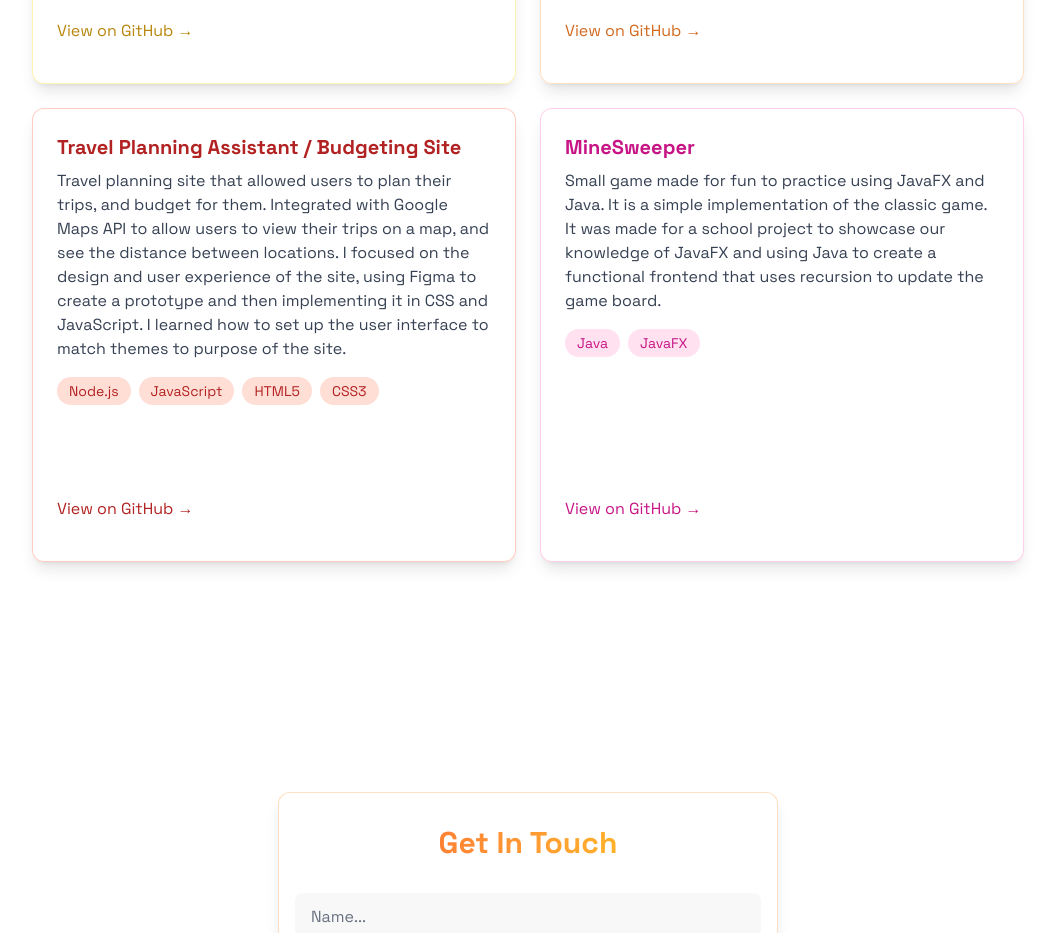
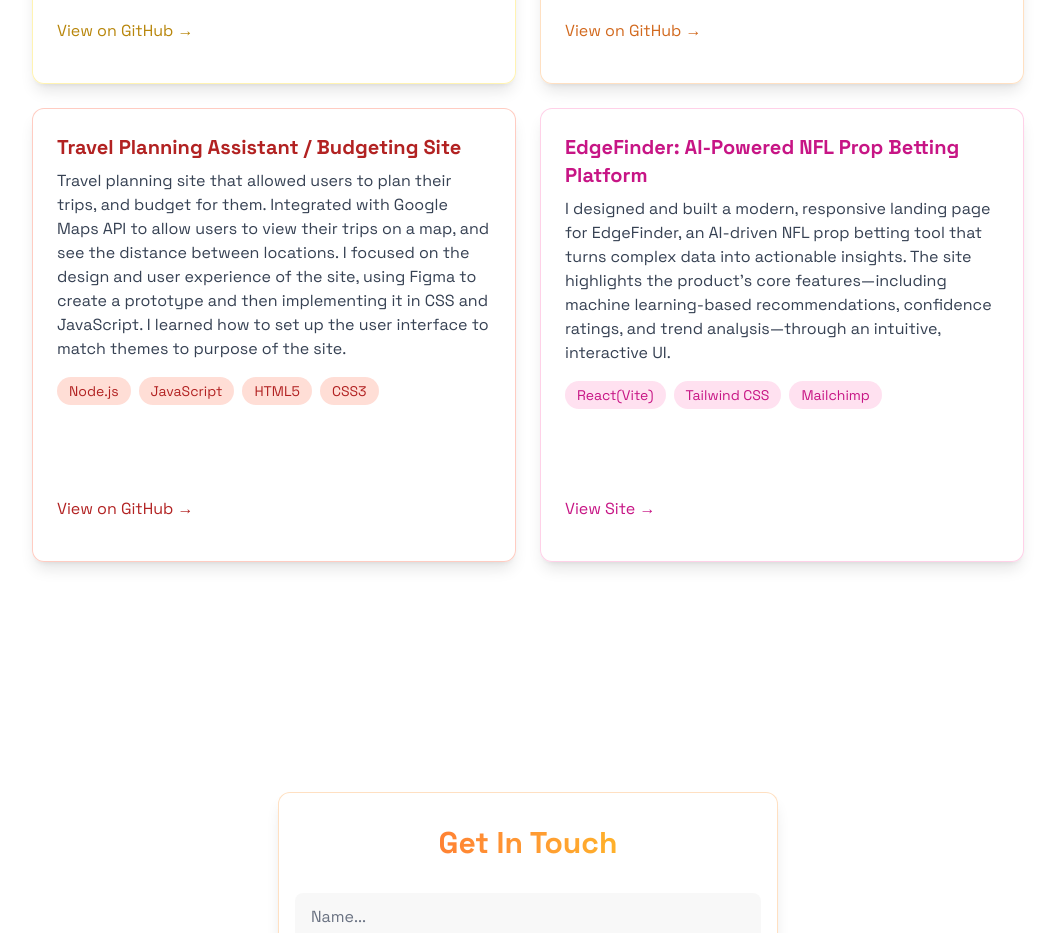
Before and after one commit to CoghillB/portfolio, a React (Vite) app: page / in a window 1280 px wide. Shown: the part 2380-3313 px from the top of the page, without its empty margins (112-1167 px from the left). Built offline with nearby package versions, Linux system fonts and the light colour scheme.

Commit message:
Update Projects section with EdgeFinder details and modern functionalities
Replaced MineSweeper project with EdgeFinder, highlighting its AI-driven NFL prop betting features. Updated project description, technologies used, and external link. Removed unused App.css import for cleanup.

```diff
--- a/src/App.jsx
+++ b/src/App.jsx
@@ -1,5 +1,4 @@
 import { useState, useEffect } from "react";
-import "./App.css";
 import { LoadingScreen } from "./components/LoadingScreen";
 import { Navbar } from "./components/Navbar";
 import { About } from "./components/sections/About";
--- a/src/components/sections/Projects.jsx
+++ b/src/components/sections/Projects.jsx
@@ -206,7 +206,7 @@
                         >
                             <h3 className={`text-xl font-bold mb-2 ${
                                 theme === 'dark' ? 'text-[#FF66B2]' : 'text-[#C71585]'
-                            }`}>MineSweeper</h3>
+                            }`}>EdgeFinder: AI-Powered NFL Prop Betting Platform</h3>
                             {/*<img*/}
                             {/*    src="src/assets/MineSweeper.jpg"*/}
                             {/*    alt="MineSweeper Project Screenshot"*/}
@@ -215,13 +215,13 @@
                             <p className={`mb-4 ${
                                 theme === 'dark' ? 'text-gray-200' : 'text-gray-700'
                             }`}>
-                                Small game made for fun to practice using JavaFX and Java. It is a
-                                simple implementation of the classic game. It was made for a school project
-                                to showcase our knowledge of JavaFX and using Java to create a functional frontend that uses
-                                recursion to update the game board.
+                                I designed and built a modern, responsive landing page for EdgeFinder, an AI-driven NFL
+                                prop betting tool that turns complex data into actionable insights. The site highlights
+                                the product’s core features—including machine learning-based recommendations, confidence
+                                ratings, and trend analysis—through an intuitive, interactive UI.
                             </p>
                             <div className="flex flex-wrap gap-2 mb-4">
-                                {["Java", "JavaFX"].map((tech, key) => (
+                                {["React(Vite)", "Tailwind CSS", "Mailchimp"].map((tech, key) => (
                                     <span
                                         key={key}
                                         className={`py-1 px-3 rounded-full text-sm transition-all duration-300 hover:-translate-y-0.5 ${
@@ -236,7 +236,7 @@
                             </div>
                             <div className="flex justify-between items-center mt-auto">
                                 <a
-                                    href="https://github.com/CoghillB/MineSweeper.git"
+                                    href="https://www.edgefinder.ca"
                                     className={`transition-colors duration-300 my-4 ${
                                         theme === 'dark'
                                             ? 'text-[#FF66B2] hover:text-[#FF85AD]'
@@ -245,7 +245,7 @@
                                     target="_blank"
                                     rel="noopener noreferrer"
                                 >
-                                    View on GitHub →
+                                    View Site →
                                 </a>
                             </div>
                         </div>
```
Also changed, not shown: src/App.css (deleted).
